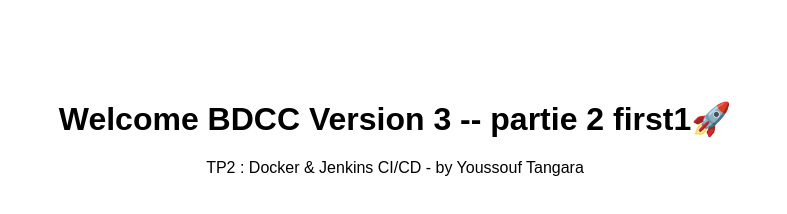
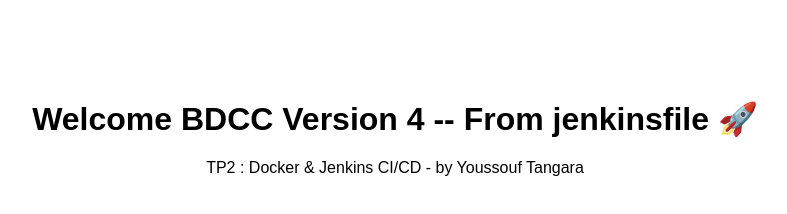
Before and after one commit to YoussoufHard/tp4Devops, a plain HTML site: page index.html in a window 1280 px wide. Shown: the whole page, without its empty margins (245-1032 px from the left). Drawn offline with Linux system fonts and the light colour scheme.

Commit message:
update: v4 jenkinsfile message

```diff
--- a/index.html
+++ b/index.html
@@ -5,7 +5,7 @@
     <title>Welcome BDCC</title>
 </head>
 <body style="text-align:center; font-family:Arial; margin-top:100px;">
-    <h1>Welcome BDCC  Version 3 -- partie 2 first1🚀</h1>
+    <h1>Welcome BDCC  Version 4 -- From jenkinsfile 🚀</h1>
     <p>TP2 : Docker & Jenkins CI/CD - by Youssouf Tangara</p>
 </body>
 </html>
```
Also changed, not shown: 3 other files.
